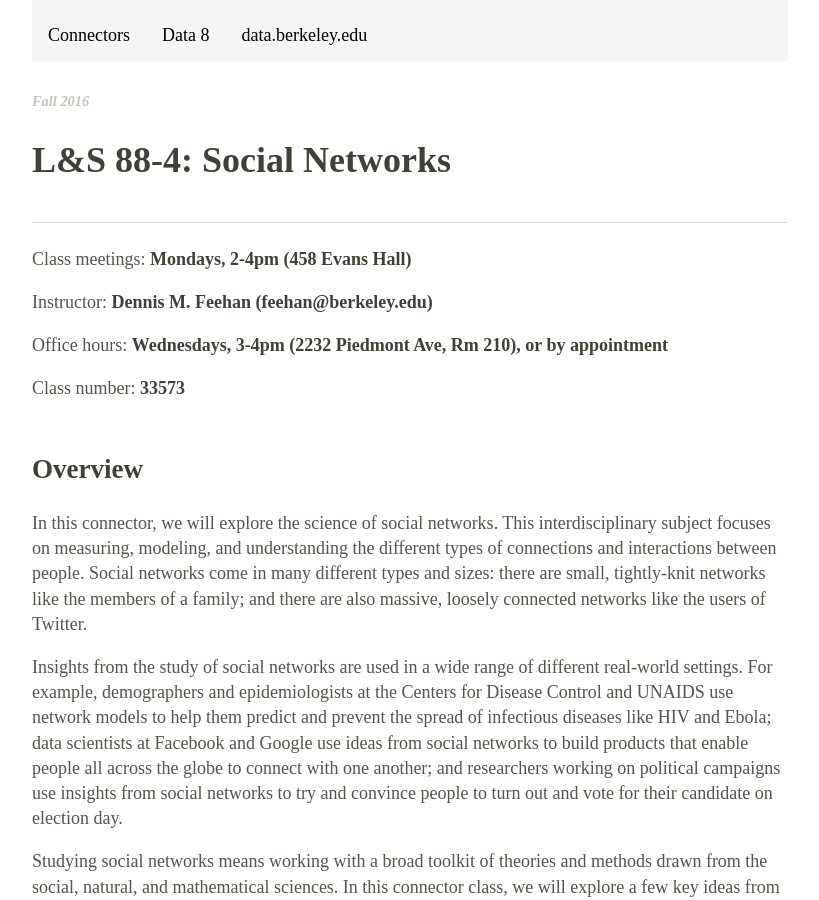
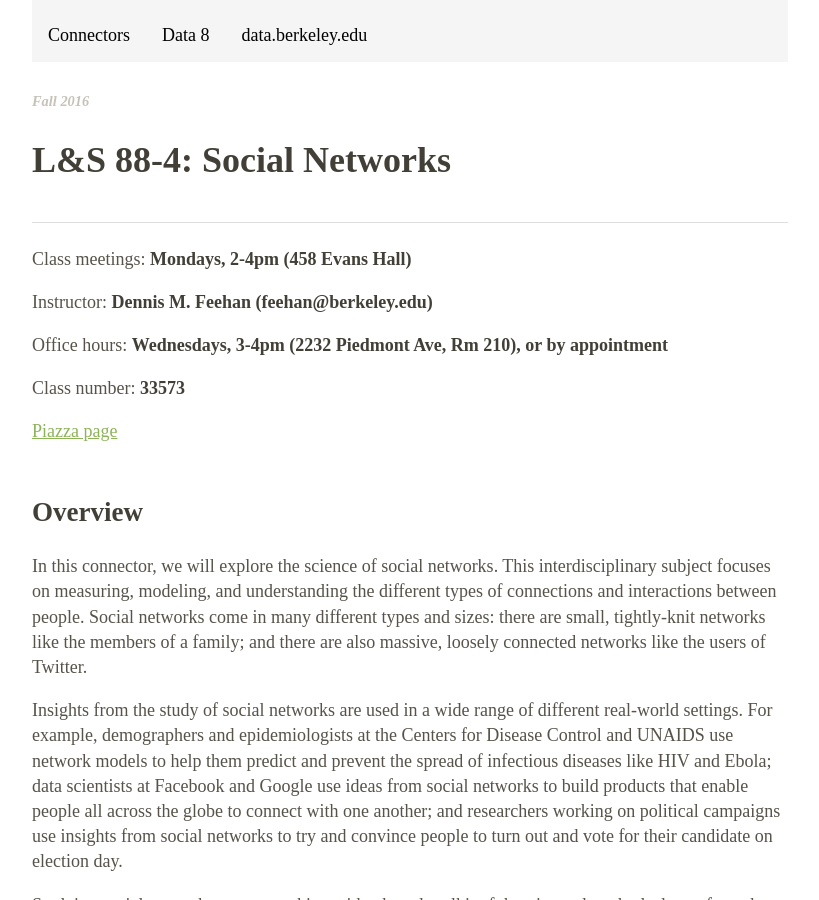
Before and after one commit to dfeehan/dfeehan.github.io, a Jekyll site: the page teaching/2016fa_ls88.html, which Jekyll copies as it is, in a window 1280 px wide and 900 px high. Shown: the whole window, without its empty margins (76-895 px from the left). Built offline with Jekyll 4.4.1, drawn with Linux system fonts in a browser that asks for light colours.

Commit message:
added link to piazza page

```diff
--- a/teaching/2016fa_ls88.html
+++ b/teaching/2016fa_ls88.html
@@ -480,6 +480,7 @@ li a:hover {
 <p>Instructor: <strong>Dennis M. Feehan (feehan@berkeley.edu)</strong></p>
 <p>Office hours: <strong>Wednesdays, 3-4pm (2232 Piedmont Ave, Rm 210), or by appointment</strong></p>
 <p>Class number: <strong>33573</strong></p>
+<p><a href="https://piazza.com/class/isazsoqljf46n1">Piazza page</a></p>
 <h2 id="overview">Overview</h2>
 <p>In this connector, we will explore the science of social networks. This interdisciplinary subject focuses on measuring, modeling, and understanding the different types of connections and interactions between people. Social networks come in many different types and sizes: there are small, tightly-knit networks like the members of a family; and there are also massive, loosely connected networks like the users of Twitter.</p>
 <p>Insights from the study of social networks are used in a wide range of different real-world settings. For example, demographers and epidemiologists at the Centers for Disease Control and UNAIDS use network models to help them predict and prevent the spread of infectious diseases like HIV and Ebola; data scientists at Facebook and Google use ideas from social networks to build products that enable people all across the globe to connect with one another; and researchers working on political campaigns use insights from social networks to try and convince people to turn out and vote for their candidate on election day.</p>
```
